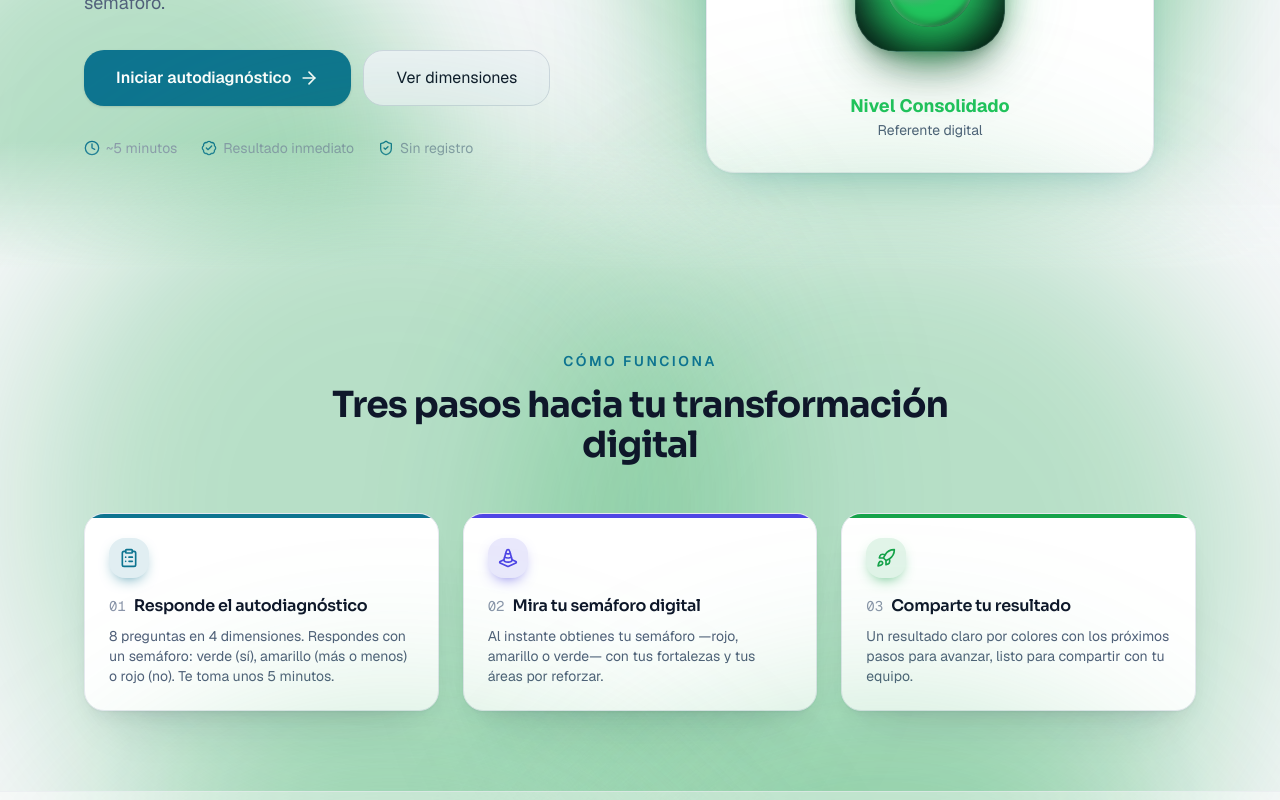
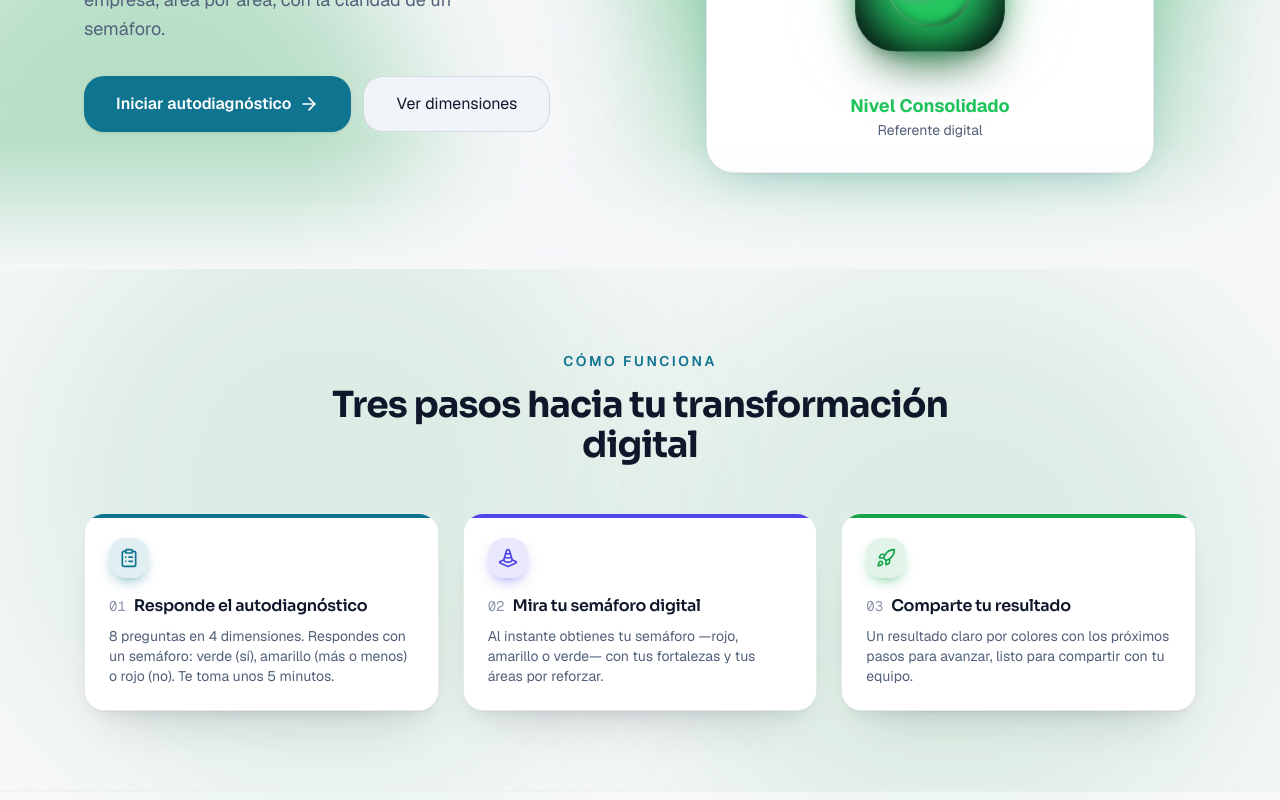
Before and after one commit to Angelsistemas7/radar-digital, a Next.js app: page / in a window 1280 px wide. Shown: the part 560-1360 px from the top of the page. Built offline with nearby package versions, Linux system fonts and the light colour scheme.

Commit message:
fix(home): reducir color ambiental y quitar pills del hero

```diff
--- a/src/app/page.tsx
+++ b/src/app/page.tsx
@@ -55,8 +55,8 @@ export default function Home() {
       <main className="flex-1">
         <Hero />
 
-        {/* Cómo funciona — envuelto en AmbientSection para que el color del semáforo sangre */}
-        <AmbientSection>
+        {/* Cómo funciona — color ambiental sutil */}
+        <AmbientSection strength={0.4}>
           <section id="como" className="relative mx-auto max-w-6xl scroll-mt-20 px-5 py-20">
             <Reveal className="mx-auto max-w-2xl text-center">
               <Eyebrow>Cómo funciona</Eyebrow>
@@ -97,8 +97,8 @@ export default function Home() {
           </section>
         </AmbientSection>
 
-        {/* Dimensiones — también con color ambiental */}
-        <AmbientSection>
+        {/* Dimensiones — color ambiental ligeramente más suave */}
+        <AmbientSection strength={0.65}>
           <section
             id="dimensiones"
             className="relative scroll-mt-20 border-y border-border/60 bg-surface/40 py-20"
--- a/src/components/landing/hero.tsx
+++ b/src/components/landing/hero.tsx
@@ -2,7 +2,7 @@
 
 import Link from "next/link";
 import { motion } from "motion/react";
-import { ArrowRight, Clock, BadgeCheck, ShieldCheck } from "lucide-react";
+import { ArrowRight, BadgeCheck } from "lucide-react";
 import { buttonClasses } from "@/components/ui/button";
 import { ShineOverlay } from "@/components/ui/shine";
 import { Semaforo, useSemaforoCycle, WASH } from "@/components/ui/semaforo";
@@ -93,22 +93,6 @@ export function Hero() {
             </a>
           </motion.div>
 
-          <motion.ul
-            initial={{ opacity: 0 }}
-            animate={{ opacity: 1 }}
-            transition={{ duration: 0.6, delay: 0.3 }}
-            className="mt-8 flex flex-wrap gap-x-6 gap-y-2 text-sm text-faint"
-          >
-            <li className="inline-flex items-center gap-1.5">
-              <Clock className="size-4 text-primary" /> ~5 minutos
-            </li>
-            <li className="inline-flex items-center gap-1.5">
-              <BadgeCheck className="size-4 text-primary" /> Resultado inmediato
-            </li>
-            <li className="inline-flex items-center gap-1.5">
-              <ShieldCheck className="size-4 text-primary" /> Sin registro
-            </li>
-          </motion.ul>
         </div>
 
         {/* Semáforo visual — anima de rojo a amarillo a verde */}
--- a/src/components/ui/semaforo.tsx
+++ b/src/components/ui/semaforo.tsx
@@ -192,22 +192,27 @@ export function SemaforoCycle({
 export function AmbientSection({
   children,
   className,
+  strength = 1,
 }: {
   children: ReactNode;
   className?: string;
+  /** 0–1: opacidad de los blobs. Úsalo para calibrar la intensidad por sección. */
+  strength?: number;
 }) {
   const { index } = useSemaforoCycle(2200);
   return (
-    <div className={cn("relative", className)}>
+    <div className={cn("relative overflow-hidden", className)}>
       <motion.div
         aria-hidden
-        className="pointer-events-none absolute right-[2%] top-[-5rem] size-[46rem] rounded-full blur-[90px]"
+        className="pointer-events-none absolute right-[2%] top-0 size-[38rem] rounded-full blur-[80px]"
+        style={{ opacity: strength }}
         animate={{ backgroundColor: WASH[index] }}
         transition={{ duration: 1.6, ease: "easeInOut" }}
       />
       <motion.div
         aria-hidden
-        className="pointer-events-none absolute bottom-[-5rem] left-[2%] size-[46rem] rounded-full blur-[90px]"
+        className="pointer-events-none absolute bottom-0 left-[2%] size-[38rem] rounded-full blur-[80px]"
+        style={{ opacity: strength }}
         animate={{ backgroundColor: WASH[index] }}
         transition={{ duration: 1.6, ease: "easeInOut" }}
       />
```
